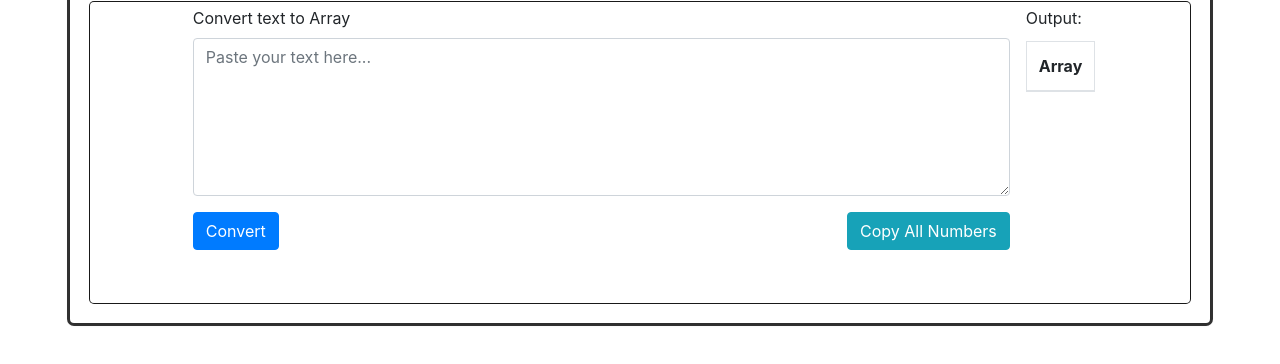
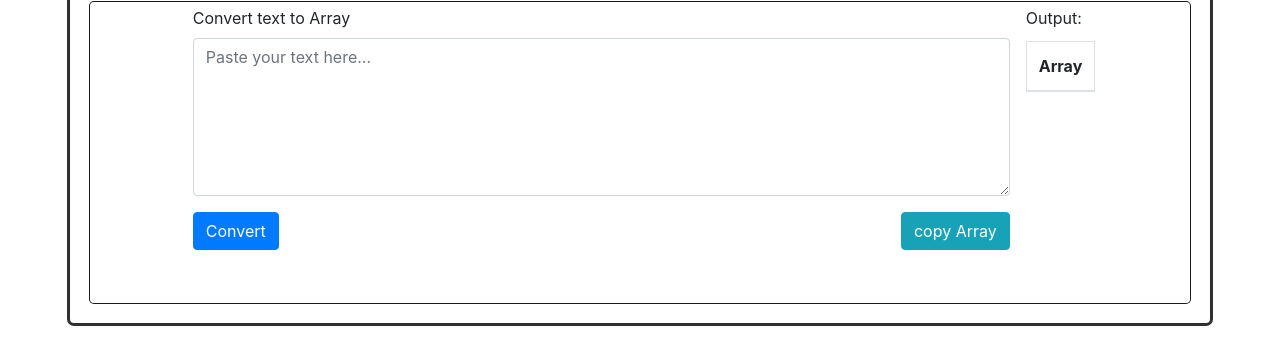
Before and after one commit to Waseema66as/get_array_form_text, a plain HTML site: page index.html in a window 1280 px wide. Shown: the part 106-470 px from the top of the page. Drawn offline with nearby package versions, Linux system fonts and the light colour scheme.

Commit message:
update code

```diff
--- a/index.html
+++ b/index.html
@@ -50,7 +50,7 @@
                 </div>
                 <div class="d-flex  justify-content-between">
                     <button class="btn btn-primary" onclick="convertArray()">Convert</button>
-                    <button class="btn btn-info " onclick="copyArray()">Copy All Numbers</button>
+                    <button class="btn btn-info " onclick="copyArray()">copy Array</button>
                 </div>
             </div>
             <div class=" p-1  rounded overflow-auto  ">
```
